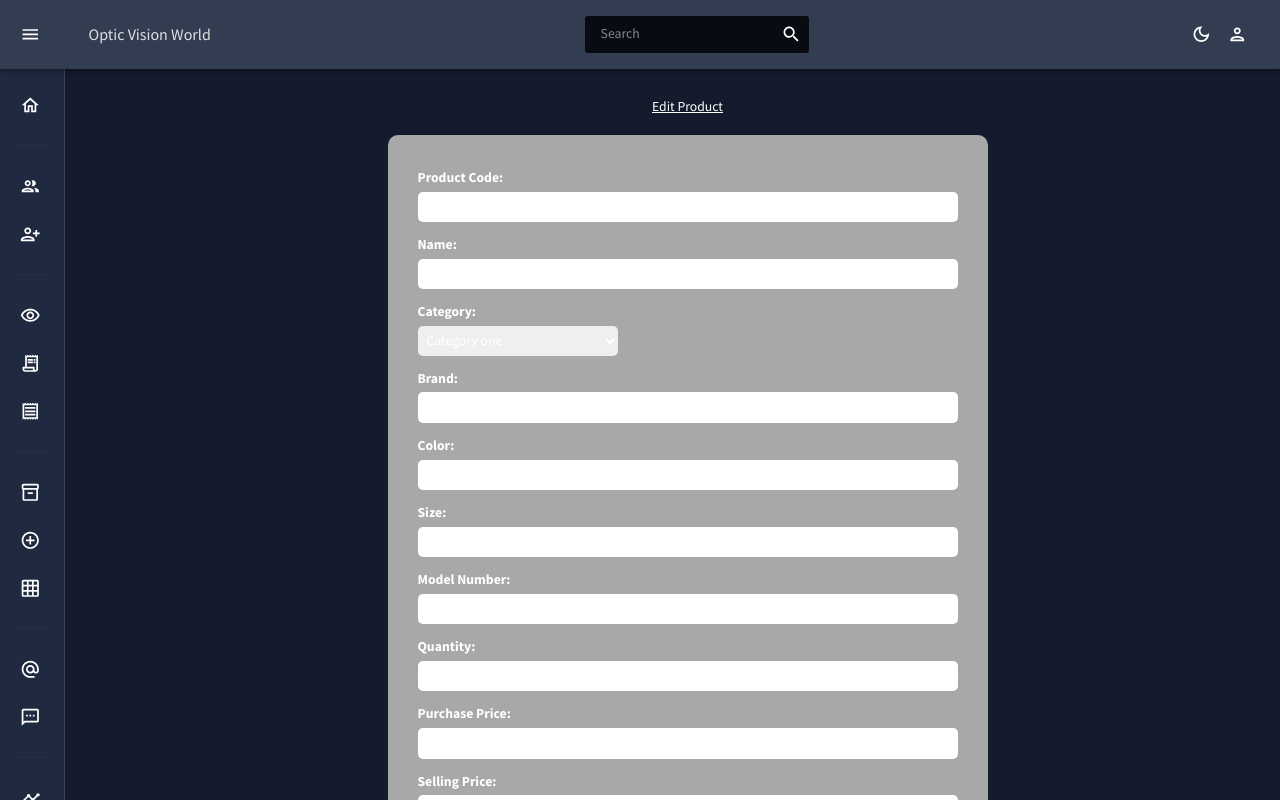
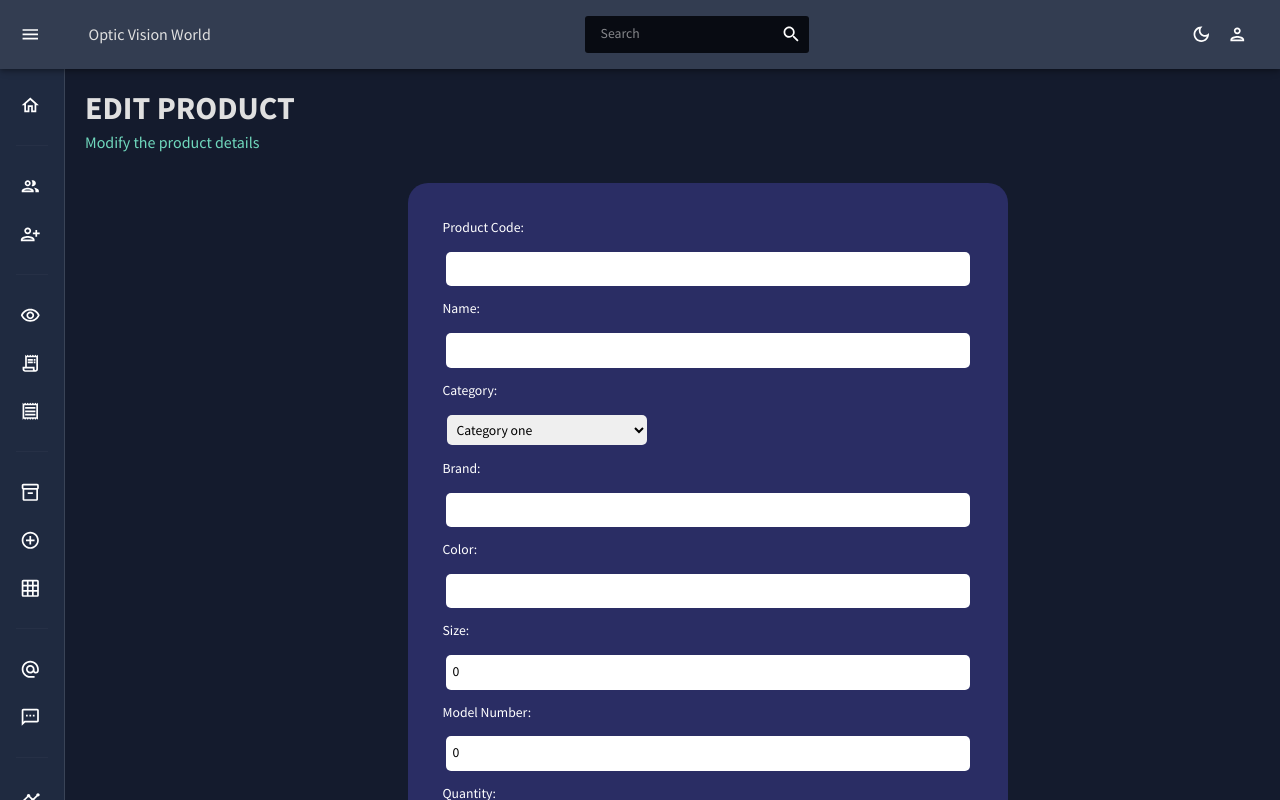
Before and after one commit to Tejas-117/Optic_vision_world_software, a React (Create React App) app in the folder client/: page /products/1/edit in a window 1280 px wide. Built offline with nearby package versions, Linux system fonts and the light colour scheme; no server answers.

Commit message:
Edited addproduct,editproduct,productIndex pages

```diff
--- a/client/src/App.js
+++ b/client/src/App.js
@@ -32,10 +32,13 @@ function App() {
       credentials: "include"
     });
     const data = await res.json();
+    console.log(data);
+    console.log(res.status);
 
     if(res.status !== 200) {
       // redirect user to login page
       dispatch({ type: "LOGOUT", payload: null });
+      console.log('here');
       navigate("/login");
     }
     else {
--- a/client/src/pages/AddPrescription/style.css
+++ b/client/src/pages/AddPrescription/style.css
@@ -1,6 +1,7 @@
 select{
     height: 30px;
     width: 200px;
+    color: black;
 }
 
 form{
--- a/client/src/pages/AddProduct/AddProduct.css
+++ b/client/src/pages/AddProduct/AddProduct.css
@@ -13,6 +13,7 @@
    padding: 30px;
    border-radius: 10px;
    margin: 20px auto;
+   margin-bottom: 70px;
 }
 
 .add_product_form label {
@@ -29,13 +30,33 @@
 }
 
 .add_product_form button {
-   padding: 5px;
-   margin: 10px 0;
+    margin-bottom: 20px;
+    width: 100%;
+    height: 50px;
+
 }
 
 .add_product_container{
    margin-left:30px ;
    margin-top: 30px;
+   overflow-y: auto;
+   display: flex;
+   justify-content: center;
+}
+label {
+   display: inline-block;
+   margin: 5px;
+}
+input{
+   color: black;
+    border-radius: 5px;
+    margin: 8px;
+    padding: 7px;
+}
+select{
+   margin: 9px;
+    border-radius: 5px;
+    padding: 6px;
 }
 
 @media screen and (max-width: 700px) {
--- a/client/src/pages/AddProduct/AddProduct.jsx
+++ b/client/src/pages/AddProduct/AddProduct.jsx
@@ -1,6 +1,8 @@
 import React, { useEffect, useState } from 'react';
 import './AddProduct.css';
 import Header from '../../components/Header';
+import { useTheme,Box,Button,FormControl } from '@mui/material';
+import { token } from '../../theme';
 
 function AddProduct() {
    // state to represent form fields
@@ -19,7 +21,8 @@ function AddProduct() {
       sgst: 0,
       net_price: 0
    });
-
+   const theme = useTheme();
+   const colors = token(theme.palette.mode);
    // handle any change in form field
    function handleChange(e, type = 'string') {
       setForm({ ...form, [e.target.name]: (type === 'string') ?  e.target.value : parseInt(e.target.value) || 0 });
@@ -54,12 +57,20 @@ function AddProduct() {
 
    // required fields: product_code, name, purchase_price, selling_price, cgst, sgst, net_price
    return (
-      <div className='add_product_container'>
-         <Header title="Add Product" subtitle="Enter the detials of the product." />
-         {/* <h1>Add Product</h1> */}
+      <Box m="20px">
+         <Header title="ADD PRODUCT" subtitle="Enter the details of the product" />
+      <Box className='add_product_container' mb="20px">
 
-         <form className='add_product_form' action="" onSubmit={addProduct}>
-            <label htmlFor="productCode">Product Code: </label>
+            <form action="" onSubmit={addProduct}>
+               <FormControl  sx={{backgroundColor:colors.blueAccent[800],
+                                   display: "flex",
+                                   flexDirection: "column",
+                                   width: "600px",
+                                   padding: "30px",
+                                   borderRadius: "20px",
+                                   marginBottom: "70px",}}>
+
+               <label htmlFor="productCode" >Product Code: </label>
                <input onChange={handleChange} value={form.product_code} type="text" name="product_code" required />
 
                <label htmlFor="name">Name: </label>
@@ -104,11 +115,16 @@ function AddProduct() {
 
                <label htmlFor="net_price">Net Price: </label>
                <input onChange={(e) => handleChange(e, 'integer')} value={form.net_price.toString()} type="number" name="net_price" required />
-
-            <button>Add Product</button>
+               <Box display="flex" justifyContent="center" mt="30px">
+                  <Button className="add_product_form button" type="submit" color="secondary" variant="contained" sx={{fontWeight:"bolder",fontSize:"15px"}}>
+                              ADD Product
+                  </Button>
+               </Box>
+               </FormControl>
             </form>
-    </div>
-  )
+      </Box>
+    </Box>
+   );
 }
 
 export default AddProduct;
--- a/client/src/pages/EditProduct/EditProduct.jsx
+++ b/client/src/pages/EditProduct/EditProduct.jsx
@@ -1,10 +1,16 @@
 import React, { useEffect, useState } from 'react'
 import { useNavigate, useParams } from 'react-router-dom';
 import "../AddProduct/AddProduct.css"
+import Header from '../../components/Header';
+import { Box, Button , FormControl } from '@mui/material';
+import {useTheme} from "@mui/material";
+import { token } from '../../theme';
 
 function EditProduct() {
    const { productId } = useParams();
    console.log();
+   const theme = useTheme();
+   const colors = token(theme.palette.mode);
    const navigate = useNavigate();
 
    // state to represent form fields
@@ -81,11 +87,20 @@ function EditProduct() {
    useEffect(() => fetchProduct, [])
 
    return (
-      <div className='add_product_container'>
-            <h1>Edit Product</h1>
+      <Box m="20px">
+         <Header title="EDIT PRODUCT" subtitle="Modify the product details" />
+      <Box className='add_product_container' mb="20px">
 
-            <form className='add_product_form' action="" onSubmit={editProduct}>
-               <label htmlFor="productCode">Product Code: </label>
+            <form action="" onSubmit={editProduct}>
+               <FormControl  sx={{backgroundColor:colors.blueAccent[800],
+                                   display: "flex",
+                                   flexDirection: "column",
+                                   width: "600px",
+                                   padding: "30px",
+                                   borderRadius: "20px",
+                                   marginBottom: "70px",}}>
+
+               <label htmlFor="productCode" >Product Code: </label>
                <input onChange={handleChange} value={form.product_code} type="text" name="product_code" required />
 
                <label htmlFor="name">Name: </label>
@@ -100,6 +115,7 @@ function EditProduct() {
 
                <label htmlFor="brand">Brand: </label>
                <input onChange={handleChange} value={form.brand} type="text" name="brand"  />
+
 
                <label htmlFor="color">Color: </label>
                <input onChange={handleChange} value={form.color} type="text" name="color" />
@@ -130,10 +146,15 @@ function EditProduct() {
 
                <label htmlFor="net_price">Net Price: </label>
                <input onChange={(e) => handleChange(e, 'integer')} value={form.net_price.toString()} type="number" name="net_price" required />
-
-               <button>Edit Product</button>
+               <Box display="flex" justifyContent="center" mt="30px">
+                  <Button className="add_product_form button" type="submit" color="secondary" variant="contained" sx={{fontWeight:"bolder",fontSize:"15px"}}>
+                              Edit Product
+                  </Button>
+               </Box>
+               </FormControl>
             </form>
-      </div>
+      </Box>
+    </Box>
    );
 }
 
--- a/client/src/pages/ProductIndex/ProductIndex.jsx
+++ b/client/src/pages/ProductIndex/ProductIndex.jsx
@@ -1,11 +1,15 @@
-import { Box } from "@mui/material";
+import { Box,Typography } from "@mui/material";
 import { DataGrid, GridToolbar } from "@mui/x-data-grid";
+import { GridActionsCellItem } from "@mui/x-data-grid";
 import { token } from "../../theme";
 import Header from "../../components/Header";
 import { useTheme } from "@mui/material";
 import { useEffect, useContext } from "react";
+import { useNavigate } from "react-router-dom";
 import { AppContext } from "../../context/ContextProvider";
 import ProductFinder from "../../api/ProductFinder";
+import DeleteIcon from '@mui/icons-material/Delete';
+import ModeEditOutlineIcon from '@mui/icons-material/ModeEditOutline';
 
 const ProductIndex = () => {
   // const [customers, setCustomers] = useState([]);
@@ -25,6 +29,25 @@ const ProductIndex = () => {
     }
     fetchData();
   },[]);
+  let navigate = useNavigate();
+
+  const handleEdit = (id)=>{
+    console.log(id);
+    navigate(`/products/${id}/edit`)
+  }
+  const handleDelete = async(id)=>{
+    console.log(id);
+    try{
+      const response = await ProductFinder.delete(`/${id}/delete`);
+      setProductData(productData.filter((product) =>{
+        return product.product_id !== id      // if the function is true then the element will be included - filter
+      }));
+    }
+    catch(err){
+      console.log(err);
+    }
+};
+
 
   const columns = [
     { field: "product_id", headerName: "Product ID", flex: 0.5 },
@@ -68,14 +91,24 @@ const ProductIndex = () => {
         flex:0.5,
     },
     {
-        field: "purchasing_price",
+        field: "purchase_price",
         headerName: "Purchsing Price",
         flex:0.5,
+        renderCell: (params) =>
+          (
+          <Typography color={colors.greenAccent[500]}>
+            Rs {params.row.purchase_price} /-
+          </Typography>)
     },
     {
         field: "selling_price",
         headerName: "Selling Price",
         flex:0.5,
+        renderCell: (params) =>
+          (
+          <Typography color={colors.blueAccent[500]}>
+            Rs {params.row.selling_price} /-
+          </Typography>)
     },
     {
         field: "cgst",
@@ -92,16 +125,39 @@ const ProductIndex = () => {
         headerName: "Net Price",
         flex:0.5,
         cellClassName: "net_price-column--cell",
+        renderCell: (params) =>
+          (
+          <Typography color={colors.redAccent[500]}>
+            Rs {params.row.net_price} /-
+          </Typography>)
     },
+    {
+      field: 'actions',
+      headerName: 'Actions',
+      width: 150,
+      flex: 0.5,
+      renderCell: (params) => (
+        <Box display="flex" justifyContent="space-between">
+          <GridActionsCellItem
+            icon={<ModeEditOutlineIcon />}
+            onClick={() => handleEdit(params.id)}
+            label="Edit" />
+          <GridActionsCellItem
+          icon={<DeleteIcon />}
+          onClick={() => handleDelete(params.id)}
+          label="Delete" />
 
+        </Box>
+      ),
+    },
   ];
 
 
   return (
     <Box m="20px">
       <Header
-        title="Customer Index"
-        subtitle="List of Contacts for Future Reference"
+        title="PRODUCT INDEX"
+        subtitle="List of products for Inventory Reference"
       />
       <Box
         m="40px 0 0 0"
```
Also changed, not shown: 1 other file (tests, documents, lock files or other folders). Lines whose indentation alone changed are shown as unchanged.
